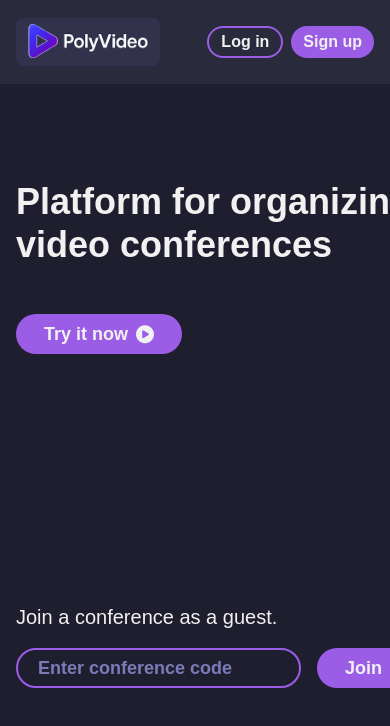
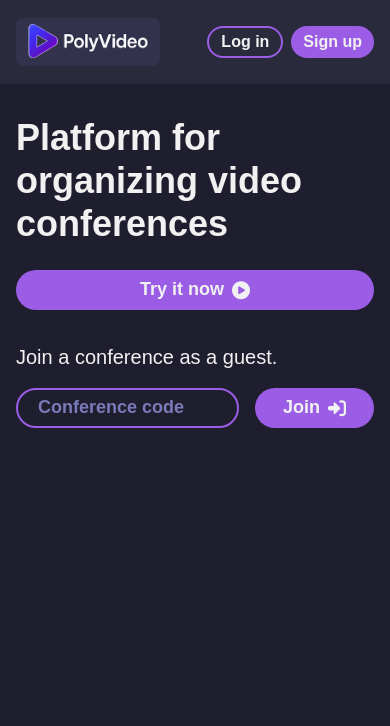
Before and after one commit to PavloSatyrenko/PolyVideo, an Angular app: page /main in a window 390 px wide. Shown: the top 726 px of the page. Built offline with nearby package versions, Linux system fonts and the light colour scheme; no server answers.

Commit message:
feat: enhance responsive design for content components, adjust layout and styles for smaller screens, and improve image handling

```diff
--- a/src/app/layouts/main/main.css
+++ b/src/app/layouts/main/main.css
@@ -81,30 +81,81 @@
     height: 700px;
 }
 
+@media screen and (max-width: 991px) {
+    .content__container {
+        height: unset;
+    }
+}
+
 .content__image {
     width: 700px;
     height: 100%;
     object-fit: contain;
 }
 
+@media screen and (max-width: 991px) {
+    .content__image {
+        display: none;
+    }
+}
+
 .content__info {
     display: flex;
     flex-grow: 1;
     flex-direction: column;
-    gap: 16px;
+    gap: 64px;
     justify-content: space-between;
     padding-top: 64px;
     padding-bottom: 64px;
 }
 
+@media screen and (max-width: 991px) {
+    .content__info {
+        padding-top: 0;
+        padding-bottom: 0;
+    }
+}
+
+@media screen and (max-width: 767px) {
+    .content__info {
+        gap: 32px;
+    }
+}
+
 .info__main {
+    display: flex;
+}
+
+.main__text {
     display: flex;
     flex-direction: column;
     gap: 48px;
 }
 
+@media screen and (max-width: 767px) {
+    .main__text {
+        gap: 24px;
+    }
+}
+
 :host ::ng-deep .main__title .title {
     line-height: 1.2;
+}
+
+.main__image-wrapper {
+    display: none;
+}
+
+@media screen and (max-width: 991px) and (min-width: 768px) {
+    .main__image-wrapper {
+        display: block;
+    }
+
+    .main__image {
+        width: 100%;
+        height: auto;
+        object-fit: contain;
+    }
 }
 
 .info__join {
@@ -117,3 +168,9 @@
     display: flex;
     gap: 16px;
 }
+
+@media screen and (max-width: 767px) {
+    .options__input {
+        width: 100%;
+    }
+}
--- a/src/app/layouts/main/main.html
+++ b/src/app/layouts/main/main.html
@@ -2,11 +2,7 @@
     <div class="layout__header">
         <div class="header__container container">
             <span class="header__logo">
-                <img
-                    src="/logo.svg"
-                    alt="PolyVideo Logo"
-                    class="logo__image"
-                />
+                <img src="/logo.svg" alt="PolyVideo Logo" class="logo__image" />
             </span>
 
             @if (isUserAuthorized()) {
@@ -45,6 +41,7 @@
         <div class="content__container container">
             <div class="content__info">
                 <div class="info__main">
+                    <div class="main__text">
                         <ui-title
                             class="main__title"
                             [title]="'Platform for organizing video conferences'"
@@ -57,7 +54,17 @@
                             [size]="'large'"
                             [type]="'primary'"
                             [routerLink]="['/workspace']"
+                            [isFullWidth]="sizeService.width() <= 767"
                         ></ui-button>
+                    </div>
+
+                    <div class="main__image-wrapper">
+                        <img
+                            src="/main_image.png"
+                            alt="PolyVideo Image"
+                            class="main__image"
+                        />
+                    </div>
                 </div>
 
                 <div class="info__join">
@@ -68,10 +75,12 @@
 
                     <div class="join__options">
                         <ui-input
-                            [placeholder]="'Enter conference code'"
+                            class="options__input"
+                            [placeholder]="sizeService.width() <= 575 ? 'Conference code' : 'Enter conference code'"
                             [(value)]="meetingCodeValue"
                             [size]="'large'"
                             [theme]="'primary'"
+                            [isFullWidth]="sizeService.width() <= 767"
                             (keyup.enter)="joinConference()"
                         ></ui-input>
 
--- a/src/app/layouts/main/main.ts
+++ b/src/app/layouts/main/main.ts
@@ -1,3 +1,4 @@
+import { SizeService } from "@shared/services/size.service";
 import { Component, computed, inject, signal, Signal, WritableSignal } from "@angular/core";
 import { Router, RouterLinkWithHref } from "@angular/router";
 import { AuthService } from "@shared/services/auth.service";
@@ -27,6 +28,7 @@ export class Main {
 
     private authService: AuthService = inject(AuthService);
     private router: Router = inject(Router);
+    protected sizeService: SizeService = inject(SizeService);
 
     protected joinConference(): void {
         if (this.meetingCodeValue().trim().length === 0) {
```
Lines whose indentation alone changed are shown as unchanged.
